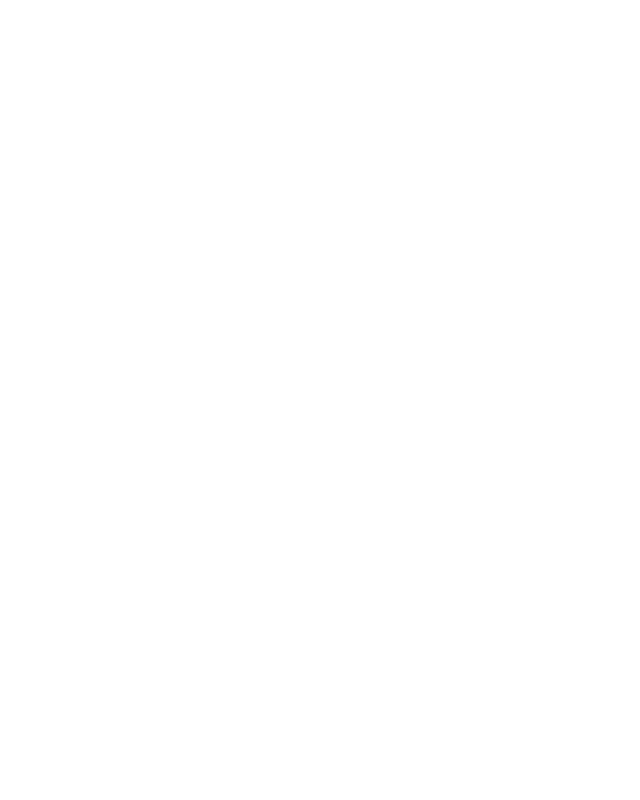
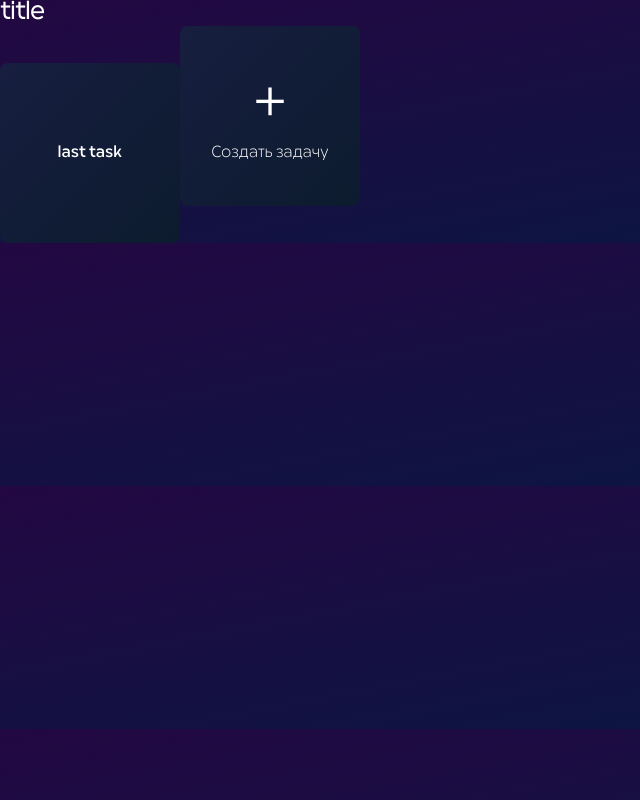
Before and after one commit to RusLineSoft/web-engineers-rep, a Nuxt app: page /widgets/tasks-table/ui/TasksTable in a window 1280 px wide. Before the commit this address had no page. Shown: the whole page, without its empty margins (0-640 px from the left). Built offline with nearby package versions, Linux system fonts and the light colour scheme.

Commit message:
added fsd to frontend

```diff
--- a/app.vue
+++ b/app.vue
@@ -1,5 +1,9 @@
+<script setup>
+  import { Main } from './pages/main';
+</script>
 <template>
   <div>
-    <NuxtPage></NuxtPage>
+    <!--<NuxtPage></NuxtPage>-->
+    <Main />
   </div>
 </template>
--- /dev/null
+++ b/pages/feature/check-task-btn/index.js
@@ -0,0 +1,3 @@
+import CheckTaskBtn from "./ui/CheckTaskBtn.vue";
+
+export { CheckTaskBtn };
--- /dev/null
+++ b/pages/feature/check-task-btn/ui/CheckTaskBtn.vue
@@ -0,0 +1,8 @@
+<script setup>
+  import { SquareBtn } from '~/pages/shared';
+</script>
+<template>
+  <SquareBtn>
+    last task
+  </SquareBtn>
+</template>
--- /dev/null
+++ b/pages/feature/create-task-btn/index.js
@@ -0,0 +1,3 @@
+import CreateTaskBtn from "./ui/CreateTaskBtn.vue";
+
+export { CreateTaskBtn };
--- /dev/null
+++ b/pages/feature/create-task-btn/ui/CreateTaskBtn.vue
@@ -0,0 +1,19 @@
+<script setup>
+  import { SquareBtn } from '~/pages/shared';
+</script>
+
+<template>
+  <SquareBtn>
+    <span class="decorative__plus">+</span>
+    <span>Создать задачу</span>
+  </SquareBtn>
+</template>
+
+<style scoped>
+span {
+  display: block;
+}
+.decorative__plus {
+  font-size: 67px;
+}
+</style>
--- /dev/null
+++ b/pages/main/index.js
@@ -0,0 +1,3 @@
+import Main from "./ui/Main.vue";
+
+export { Main };
--- /dev/null
+++ b/pages/main/ui/Main.vue
@@ -0,0 +1,6 @@
+<script setup>
+  import { TasksTable } from '~/pages/widgets/tasks-table';
+</script>
+<template>
+  <TasksTable />
+</template>
--- /dev/null
+++ b/pages/shared/index.js
@@ -0,0 +1,3 @@
+import SquareBtn from './ui/SquareBtn.vue';
+
+export { SquareBtn };
--- /dev/null
+++ b/pages/shared/ui/SquareBtn.vue
@@ -0,0 +1,12 @@
+<template>
+  <button>
+    <slot />
+  </button>
+</template>
+
+<style scoped>
+button {
+  width: 180px;
+  aspect-ratio: 1;
+}
+</style>
--- /dev/null
+++ b/pages/widgets/tasks-table/index.js
@@ -0,0 +1,3 @@
+import TasksTable from "./ui/TasksTable.vue";
+
+export { TasksTable };
--- /dev/null
+++ b/pages/widgets/tasks-table/ui/TasksTable.vue
@@ -0,0 +1,14 @@
+<script setup>
+  import { CreateTaskBtn } from '~/pages/feature/create-task-btn';
+  import { CheckTaskBtn } from '~/pages/feature/check-task-btn';
+</script>
+
+<template>
+  <article>
+    <h1>title</h1>
+    <section>
+      <CheckTaskBtn />
+      <CreateTaskBtn />
+    </section>
+  </article>
+</template>
```
Also changed, not shown: 2 other files (tests, documents, lock files or other folders).
